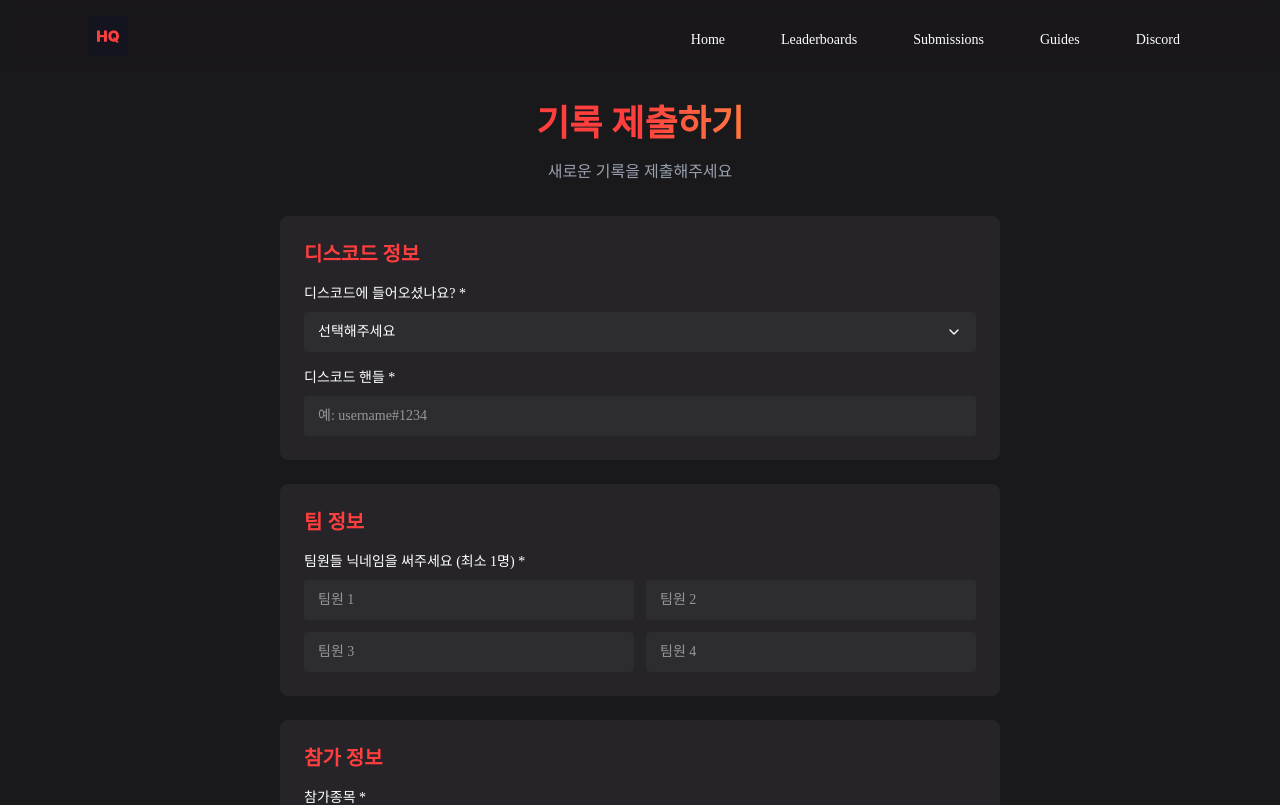
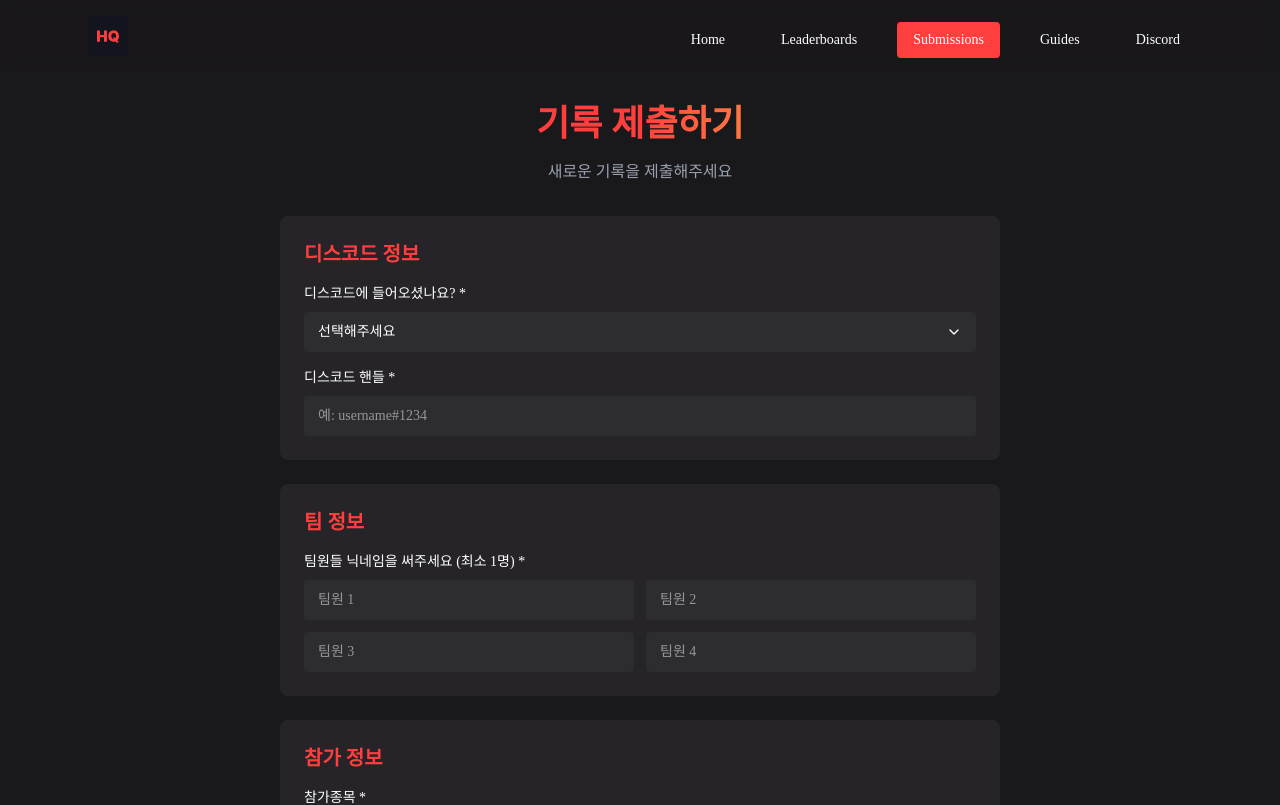
Before and after one commit to P-Asta/krhq-page, a React (Vite) app: page /submit in a window 1280 px wide. Shown: the top 805 px of the page. Built offline with nearby package versions, Linux system fonts and the light colour scheme.

Commit message:
Update App.jsx

```diff
--- a/src/App.jsx
+++ b/src/App.jsx
@@ -57,8 +57,11 @@ const App = () => {
               </Link>
               <Link
                 to="/submit"
-                target="_blank"
-                className="px-4 py-2 text-white hover:text-[#FF3E3E] transition-all text-sm  translate-1"
+                className={
+                  loc.pathname === "/submit"
+                    ? "px-4 py-2 rounded text-white bg-[#FF3E3E] hover:bg-[#FF6666] transition-all text-sm translate-1"
+                    : "px-4 py-2 text-white hover:text-[#FF3E3E] transition-all text-sm  translate-1"
+                }
               >
                 Submissions
               </Link>
```
